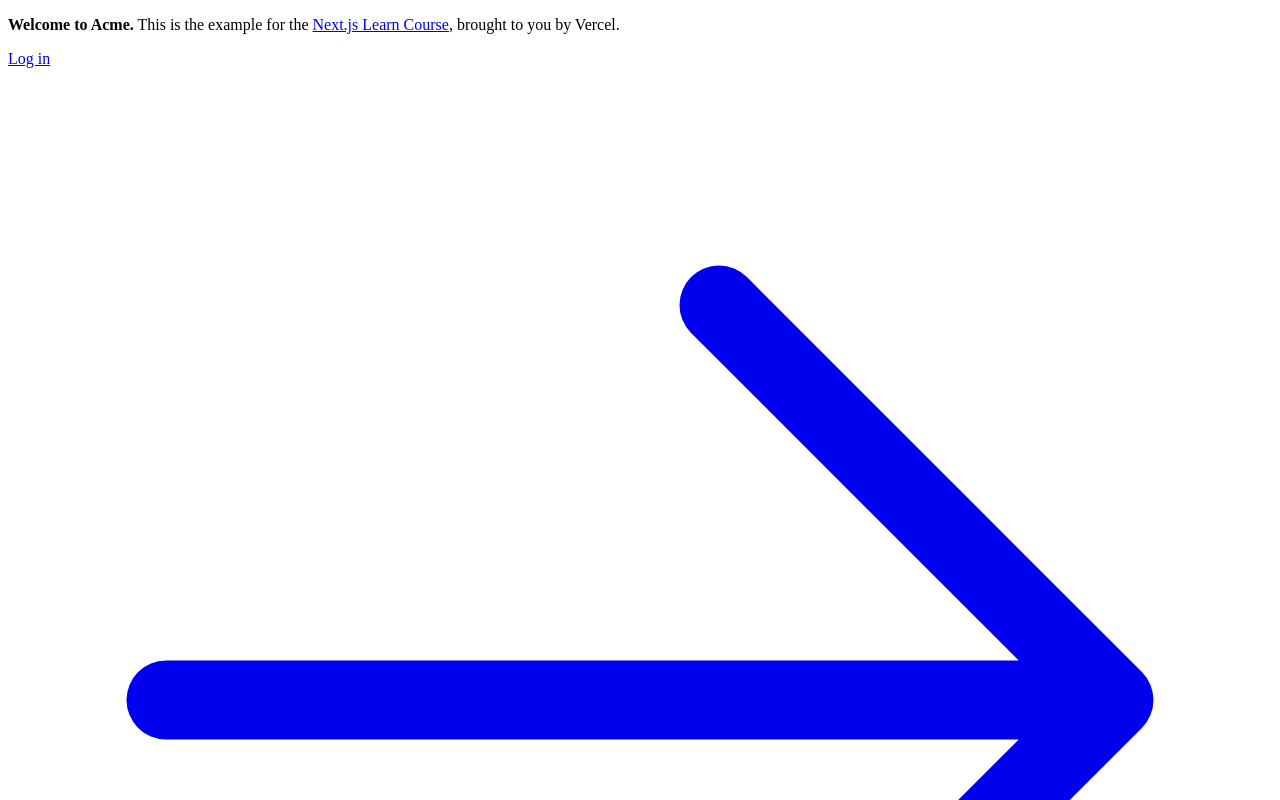
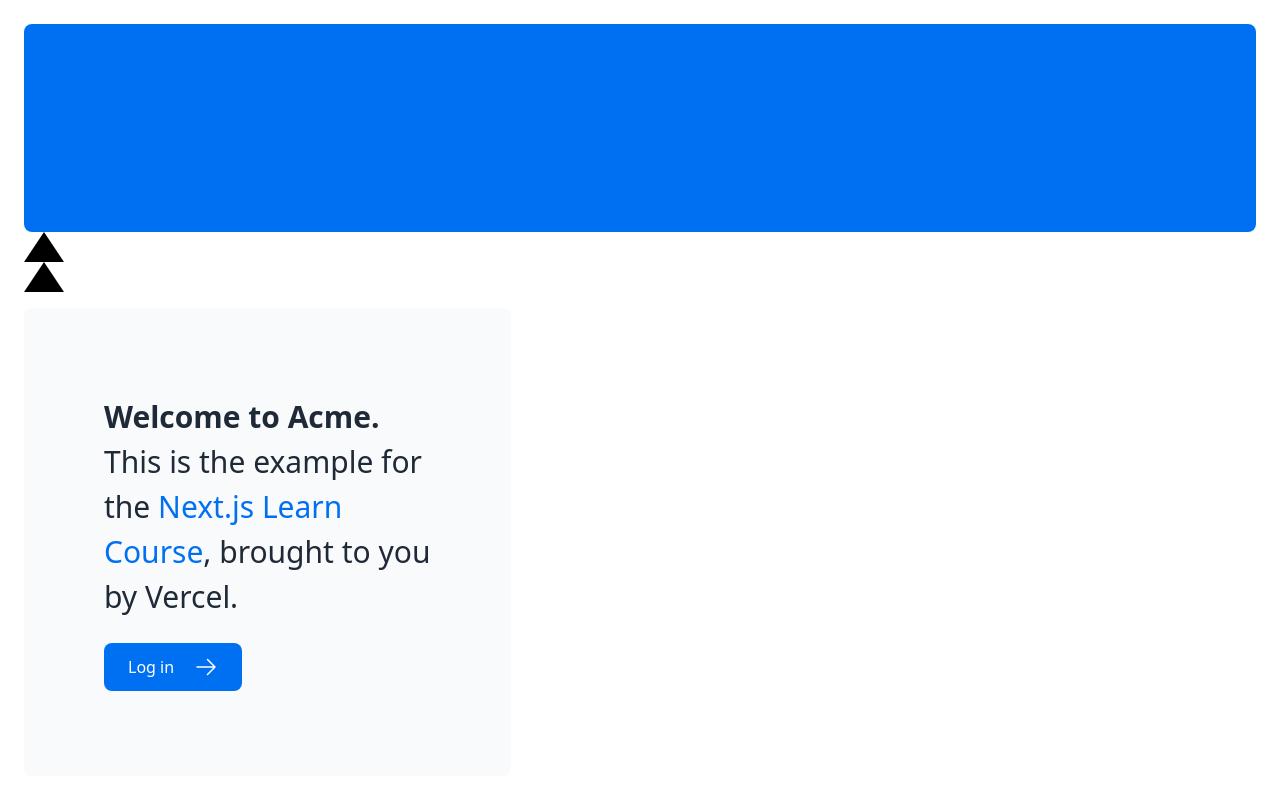
Before and after one commit to wonhopark89-dev/learn-nextjs-dashboard, a Next.js app: page / in a window 1280 px wide. Shown: the top 800 px of the page. Built offline with nearby package versions, Linux system fonts and the light colour scheme.

Commit message:
CSS Styling

```diff
--- a/app/layout.tsx
+++ b/app/layout.tsx
@@ -1,3 +1,5 @@
+import '@/app/ui/global.css';
+
 export default function RootLayout({
   children,
 }: {
--- a/app/page.tsx
+++ b/app/page.tsx
@@ -1,6 +1,7 @@
 import AcmeLogo from '@/app/ui/acme-logo';
 import { ArrowRightIcon } from '@heroicons/react/24/outline';
 import Link from 'next/link';
+import styles from '@/app/ui/home.module.css';
 
 export default function Page() {
   return (
@@ -8,6 +9,8 @@
       <div className="flex h-20 shrink-0 items-end rounded-lg bg-blue-500 p-4 md:h-52">
         {/* <AcmeLogo /> */}
       </div>
+      <div className="h-0 w-0 border-b-[30px] border-l-[20px] border-r-[20px] border-b-black border-l-transparent border-r-transparent"/>
+      <div className={styles.shape} />
       <div className="mt-4 flex grow flex-col gap-4 md:flex-row">
         <div className="flex flex-col justify-center gap-6 rounded-lg bg-gray-50 px-6 py-10 md:w-2/5 md:px-20">
           <p className={`text-xl text-gray-800 md:text-3xl md:leading-normal`}>
--- /dev/null
+++ b/app/ui/home.module.css
@@ -0,0 +1,7 @@
+.shape {
+    height: 0;
+    width: 0;
+    border-bottom: 30px solid black;
+    border-left: 20px solid transparent;
+    border-right: 20px solid transparent;
+}
--- a/app/ui/invoices/status.tsx
+++ b/app/ui/invoices/status.tsx
@@ -5,7 +5,7 @@
   return (
     <span
       className={clsx(
-        'inline-flex items-center rounded-full px-2 py-1 text-xs',
+        'inline-flex items-center rounded-full px-2 py-1 text-sm',
         {
           'bg-gray-100 text-gray-500': status === 'pending',
           'bg-green-500 text-white': status === 'paid',
```
